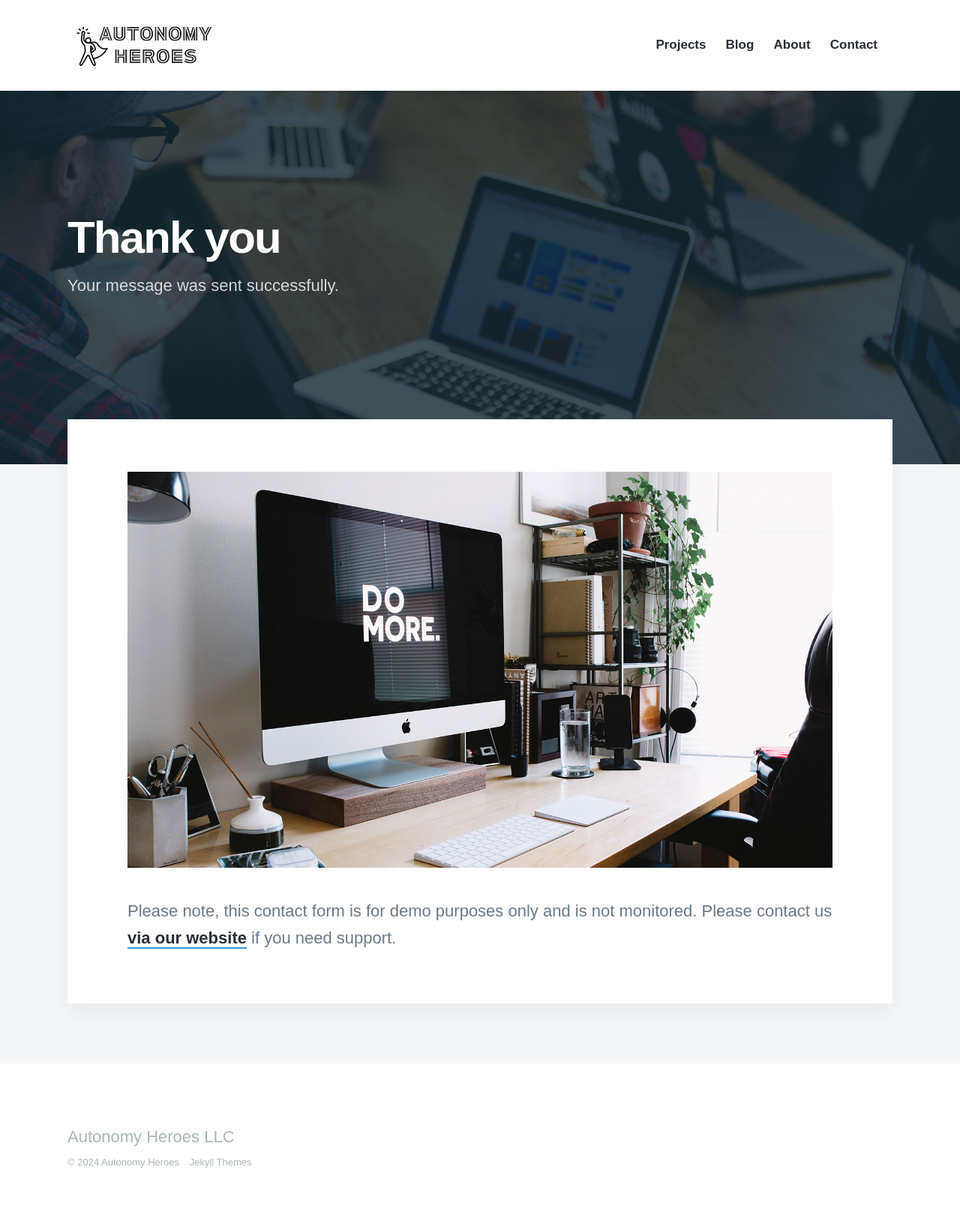
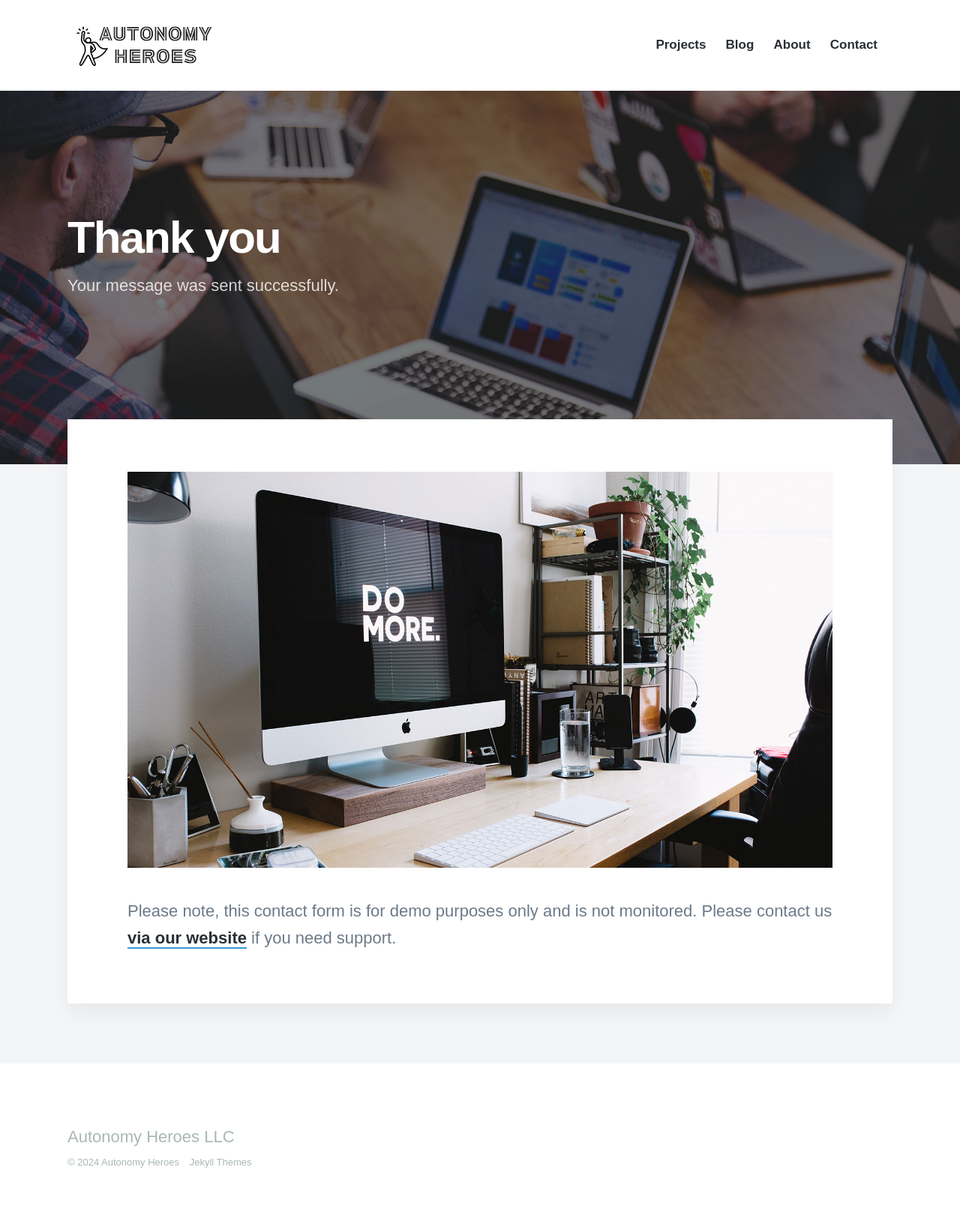
Before and after one commit to Kiril3l5/Kiril3l5.github.io, a Jekyll site: the page built from _pages/thanks.md, in a window 1280 px wide. Shown: the whole page at 75% size. Built offline with Jekyll 4.4.1, drawn with Linux system fonts in a browser that asks for light colours; nearby versions of some CDN libraries; some web fonts are replaced.

Commit message:
hero_overlay

```diff
--- a/_sass/_includes/_hero.scss
+++ b/_sass/_includes/_hero.scss
@@ -80,5 +80,5 @@
 	right: 0;
 	bottom: 0;
 	left: 0;
-	background: rgba($hero-background-color, $overlay-opacity);
+	background: rgb(35 35 35 / 60%);
 }
```
Also changed, not shown: images/demo/demo-square.jpg.
